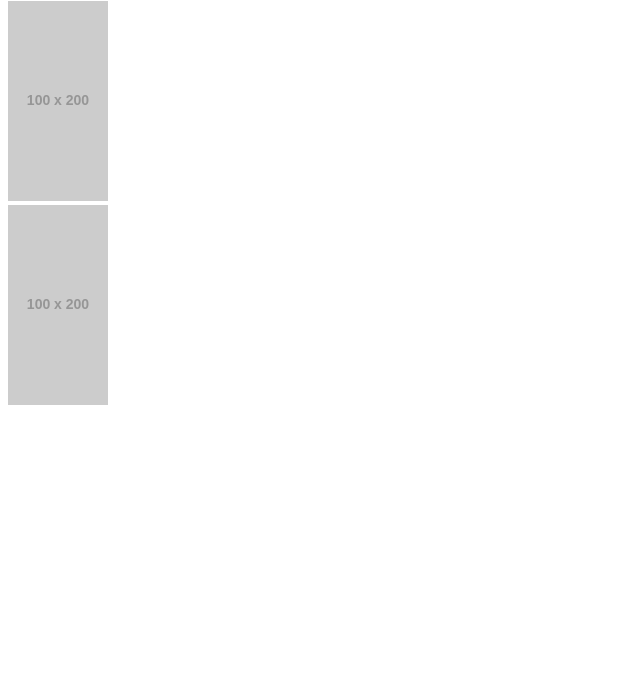
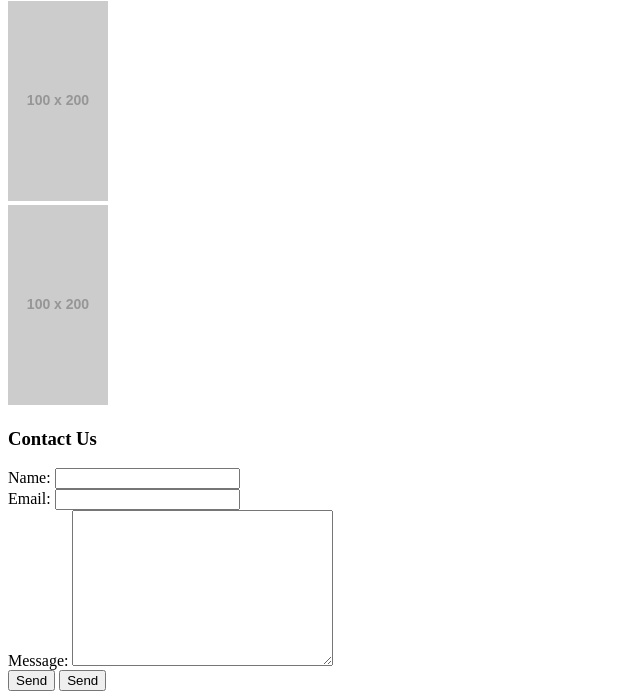
Before and after one commit to tdarwish7/simple_page, a website: page public/html/contact.html in a window 1280 px wide. Shown: the part 149-848 px from the top of the page, without its empty margins (0-640 px from the left). Before the commit the page ends 800 px from the top, so only its background shows below. Drawn offline with Linux system fonts and the light colour scheme; placeholder pictures from the web are drawn by us.

Commit message:
added a basic contact form

```diff
--- a/index.js
+++ b/index.js
@@ -14,4 +14,9 @@ server.get('/contact', function(request, response){
   response.sendFile('public/html/contact.html', {root: __dirname});
 });
 
+
+server.post('/contact', function(request, response){
+  response.send("hello");
+});
+
 server.listen(8080);
--- a/public/html/contact.html
+++ b/public/html/contact.html
@@ -26,8 +26,27 @@
       <img src="http://placehold.it/100x200" alt="contact me">
     </div>
     <!-- Left Column Box -->
+  <div>
     <div>
       <img src="http://placehold.it/100x200" alt="contact fill out">
     </div>
+    <div>
+      <form action="/contact" method='POST'>
+        <h3>Contact Us</h3>
+        <label for="name">Name:</label>
+        <input type="text" name='name' required>
+        <br>
+        <label for="email">Email:</label>
+        <input type="email" name='email' required>
+        <br>
+        <label for="message">Message:</label>
+        <textarea name="message" id="" cols="30" rows="10" required></textarea>
+        <br>
+        <button type='submit'>Send</button>
+        <input type="submit" value='Send'>
+      </form>
+    </div>
+  </div>
+  <!-- End of Contact Form -->
   </body>
 </html>
```
